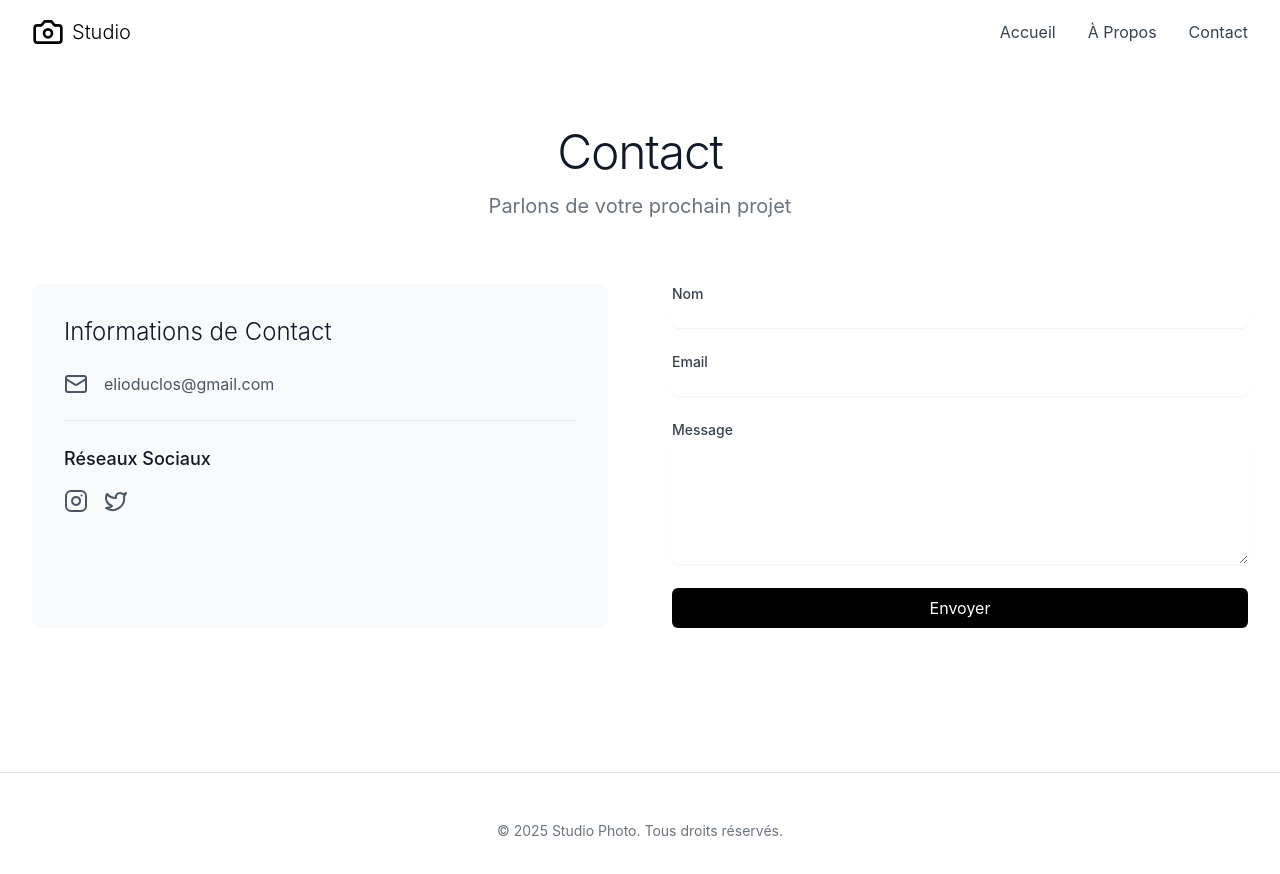
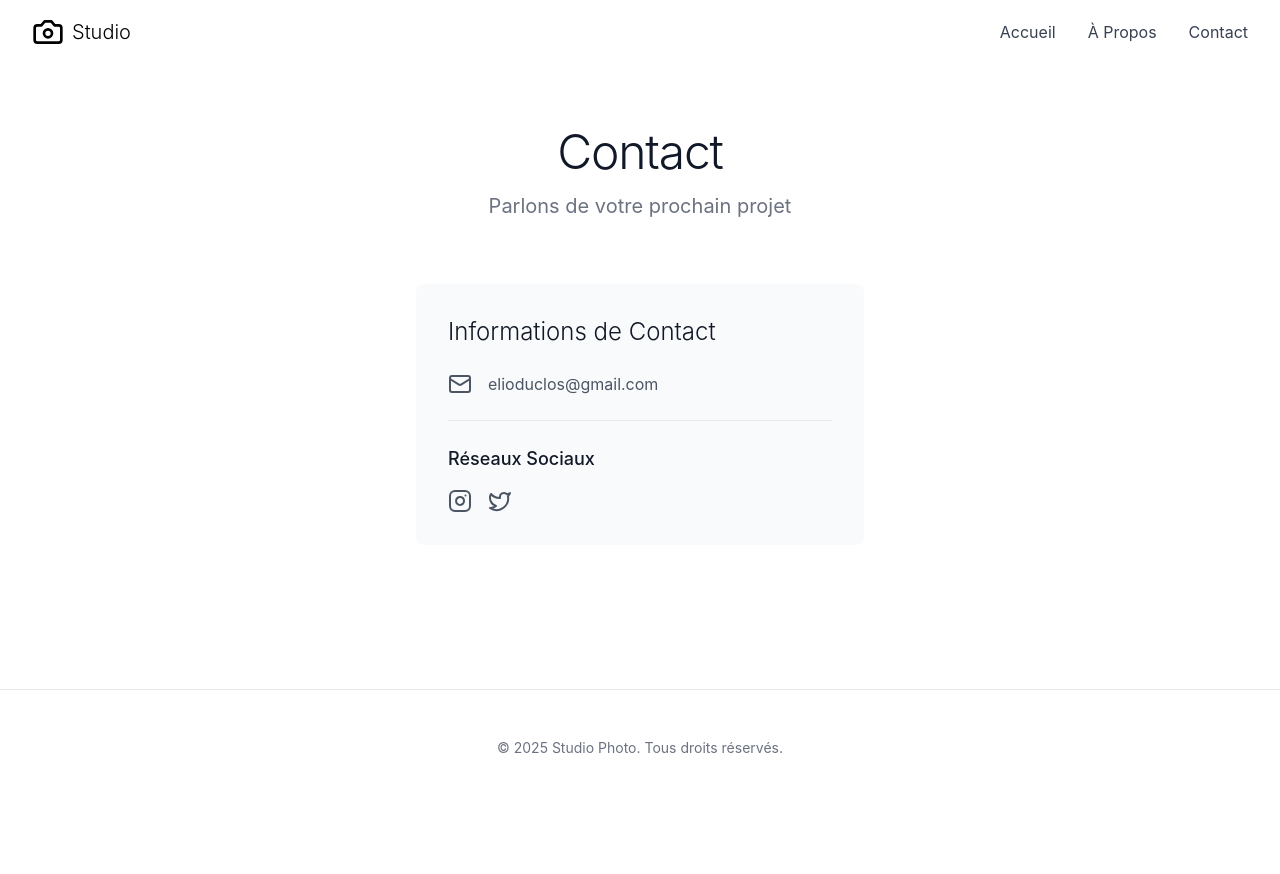
Before and after one commit to ElioDuclos/portfolio-photo-site, a React (Vite) app: page /contact in a window 1280 px wide. Shown: the top 874 px of the page. After the commit the page ends 806 px from the top, so only its background shows below. Built offline with nearby package versions, Linux system fonts and the light colour scheme.

Commit message:
Hide contact form section on Contact page
Co-authored-by: ElioDuclos <198648784+ElioDuclos@users.noreply.github.com>

```diff
--- a/src/pages/Contact.tsx
+++ b/src/pages/Contact.tsx
@@ -1,64 +1,8 @@
-import React, { useState } from 'react';
+import React from 'react';
 import { motion } from 'framer-motion';
 import { Mail, Instagram, Twitter } from 'lucide-react';
-import { supabase } from '../lib/supabase';
-
-interface FormData {
-  name: string;
-  email: string;
-  message: string;
-}
 
 export default function Contact() {
-  const [formData, setFormData] = useState<FormData>({
-    name: '',
-    email: '',
-    message: ''
-  });
-  const [isSubmitting, setIsSubmitting] = useState(false);
-  const [submitStatus, setSubmitStatus] = useState<'idle' | 'success' | 'error'>('idle');
-  const [errorMessage, setErrorMessage] = useState('');
-
-  const handleChange = (e: React.ChangeEvent<HTMLInputElement | HTMLTextAreaElement>) => {
-    const { name, value } = e.target;
-    setFormData(prev => ({
-      ...prev,
-      [name]: value
-    }));
-  };
-
-  const handleSubmit = async (e: React.FormEvent) => {
-    e.preventDefault();
-    setIsSubmitting(true);
-    setSubmitStatus('idle');
-    setErrorMessage('');
-
-    try {
-      const { error } = await supabase
-        .from('contact_submissions')
-        .insert([
-          {
-            name: formData.name,
-            email: formData.email,
-            message: formData.message,
-            created_at: new Date().toISOString()
-          }
-        ]);
-
-      if (error) {
-        throw error;
-      }
-
-      setSubmitStatus('success');
-      setFormData({ name: '', email: '', message: '' });
-    } catch (error) {
-      console.error('Error submitting form:', error);
-      setSubmitStatus('error');
-      setErrorMessage('Une erreur est survenue lors de l\'envoi du message. Veuillez réessayer.');
-    } finally {
-      setIsSubmitting(false);
-    }
-  };
 
   return (
     <div className="max-w-7xl mx-auto px-4 sm:px-6 lg:px-8 py-16">
@@ -75,12 +19,12 @@ export default function Contact() {
         </p>
       </motion.div>
 
-      <div className="grid grid-cols-1 md:grid-cols-2 gap-16">
+      <div className="flex justify-center">
         <motion.div
-          initial={{ opacity: 0, x: -20 }}
-          animate={{ opacity: 1, x: 0 }}
+          initial={{ opacity: 0, y: 20 }}
+          animate={{ opacity: 1, y: 0 }}
           transition={{ delay: 0.2 }}
-          className="bg-gray-50 p-8 rounded-lg"
+          className="bg-gray-50 p-8 rounded-lg max-w-md w-full"
         >
           <h2 className="text-2xl font-light text-gray-900 mb-6">
             Informations de Contact
@@ -109,82 +53,6 @@ export default function Contact() {
             </div>
           </div>
         </motion.div>
-
-        <motion.div
-          initial={{ opacity: 0, x: 20 }}
-          animate={{ opacity: 1, x: 0 }}
-          transition={{ delay: 0.4 }}
-        >
-          <form onSubmit={handleSubmit} className="space-y-6">
-            {submitStatus === 'success' && (
-              <div className="bg-green-50 border border-green-200 text-green-800 px-4 py-3 rounded-md">
-                Merci pour votre message ! Je vous répondrai dans les plus brefs délais.
-              </div>
-            )}
-
-            {submitStatus === 'error' && (
-              <div className="bg-red-50 border border-red-200 text-red-800 px-4 py-3 rounded-md">
-                {errorMessage}
-              </div>
-            )}
-
-            <div>
-              <label htmlFor="name" className="block text-sm font-medium text-gray-700">
-                Nom
-              </label>
-              <input
-                type="text"
-                id="name"
-                name="name"
-                value={formData.name}
-                onChange={handleChange}
-                className="mt-1 block w-full rounded-md border-gray-300 shadow-sm focus:border-black focus:ring-black sm:text-sm"
-                required
-                disabled={isSubmitting}
-              />
-            </div>
-
-            <div>
-              <label htmlFor="email" className="block text-sm font-medium text-gray-700">
-                Email
-              </label>
-              <input
-                type="email"
-                id="email"
-                name="email"
-                value={formData.email}
-                onChange={handleChange}
-                className="mt-1 block w-full rounded-md border-gray-300 shadow-sm focus:border-black focus:ring-black sm:text-sm"
-                required
-                disabled={isSubmitting}
-              />
-            </div>
-
-            <div>
-              <label htmlFor="message" className="block text-sm font-medium text-gray-700">
-                Message
-              </label>
-              <textarea
-                id="message"
-                name="message"
-                rows={6}
-                value={formData.message}
-                onChange={handleChange}
-                className="mt-1 block w-full rounded-md border-gray-300 shadow-sm focus:border-black focus:ring-black sm:text-sm"
-                required
-                disabled={isSubmitting}
-              ></textarea>
-            </div>
-
-            <button
-              type="submit"
-              className="w-full bg-black text-white py-2 px-4 rounded-md hover:bg-gray-900 transition disabled:bg-gray-400 disabled:cursor-not-allowed"
-              disabled={isSubmitting}
-            >
-              {isSubmitting ? 'Envoi en cours...' : 'Envoyer'}
-            </button>
-          </form>
-        </motion.div>
       </div>
     </div>
   );
```
